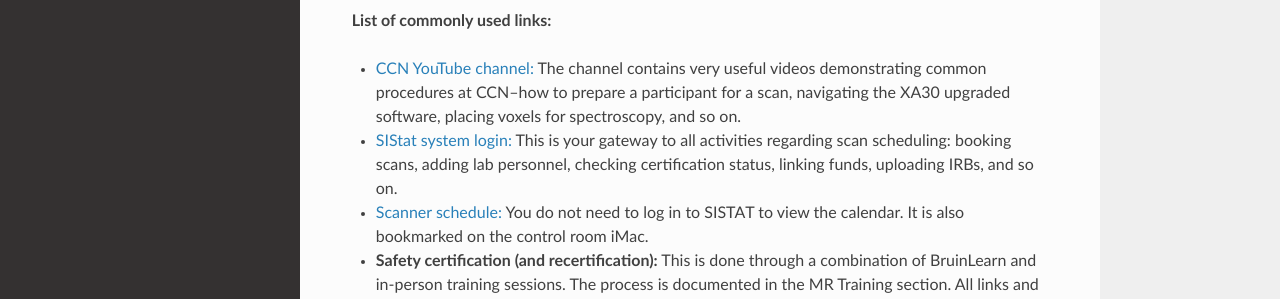
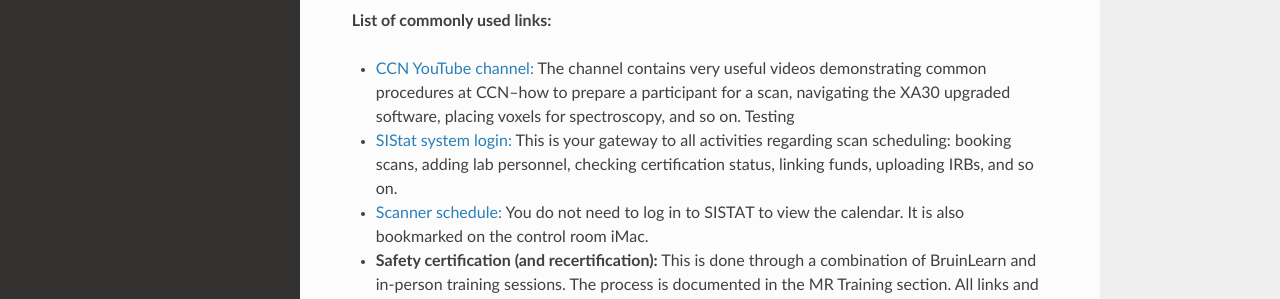
Before and after one commit to CCN-Support/CCN_Wiki, a Sphinx documentation site: the page built from docs/source/index.rst, in a window 1280 px wide and 900 px high. Shown: the part 388-687 px from the top of the window. Built offline with Sphinx 7.4.7 and the Read the Docs theme 3.1.0, drawn with Linux system fonts in a browser that asks for light colours.

Commit message:
Update index.rst

```diff
--- a/docs/source/index.rst
+++ b/docs/source/index.rst
@@ -16,7 +16,7 @@
 
 **List of commonly used links:**
 
-- `CCN YouTube channel: <https://www.youtube.com/@uclastaglincenterforcognit4262/videos/>`_ The channel contains very useful videos demonstrating common procedures at CCN--how to prepare a participant for a scan, navigating the XA30 upgraded software, placing voxels for spectroscopy, and so on.
+- `CCN YouTube channel: <https://www.youtube.com/@uclastaglincenterforcognit4262/videos/>`_ The channel contains very useful videos demonstrating common procedures at CCN--how to prepare a participant for a scan, navigating the XA30 upgraded software, placing voxels for spectroscopy, and so on. Testing
 - `SIStat system login: <https://www.sistat.ucla.edu/CCNSAS/ShowCalendar.asp#/>`_ This is your gateway to all activities regarding scan scheduling: booking scans, adding lab personnel, checking certification status, linking funds, uploading IRBs, and so on.
 - `Scanner schedule: <https://www.sistat.ucla.edu/CCNSAS/login.asp/>`_ You do not need to log in to SISTAT to view the calendar. It is also bookmarked on the control room iMac.
 - **Safety certification (and recertification):** This is done through a combination of BruinLearn and in-person training sessions. The process is documented in the MR Training section. All links and resources necessary can be found on the `BruinLearn <https://bruinlearn.ucla.edu/>`_ course. If you log in to BruinLearn (using your UCLA credentials) and do not see the Staglin Center Safety course, you are not yet registered for it and will need to enroll yourself using the enrollment link. Lab managers and admin, please make a note of this link for future lab members that need to be safety certified.
```
